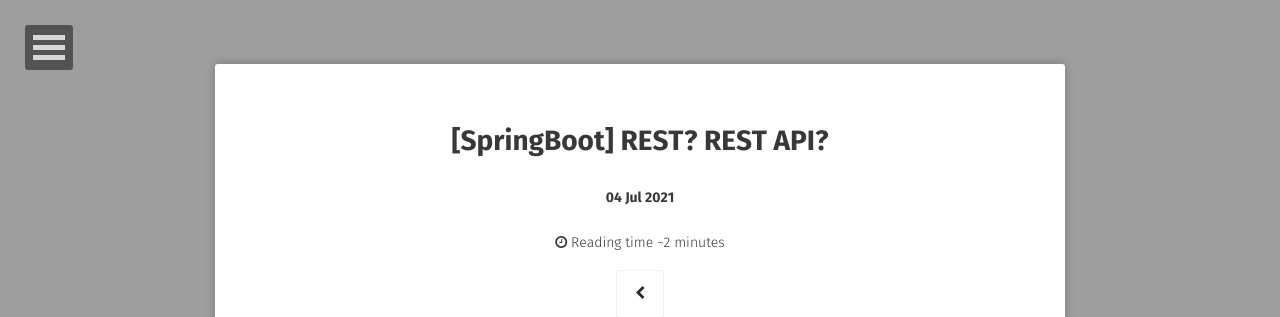
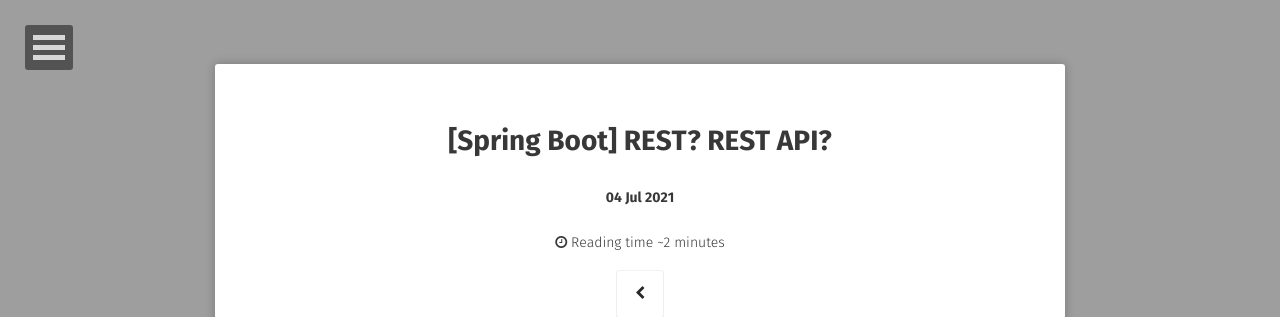
Before and after one commit to GayeonYoon/GayeonYoon.github.io, a Jekyll site: the page built from _posts/2021-07-04-REST-RESTAPI-POST.md, in a window 1280 px wide and 900 px high. Shown: the top 317 px of the window. Built offline with Jekyll 4.4.1, drawn with Linux system fonts in a browser that asks for light colours; some web fonts are replaced.

Commit message:
Update 2021-07-04-REST-RESTAPI-POST.md

```diff
--- a/_posts/2021-07-04-REST-RESTAPI-POST.md
+++ b/_posts/2021-07-04-REST-RESTAPI-POST.md
@@ -1,6 +1,6 @@
 ---
 layout: post
-title: "[SpringBoot] REST? REST API? "
+title: "[Spring Boot] REST? REST API? "
 date: 2021-07-04
 excerpt: " REST 와 REST API에 대하여 "
 tags: [REST, REST API]
```
